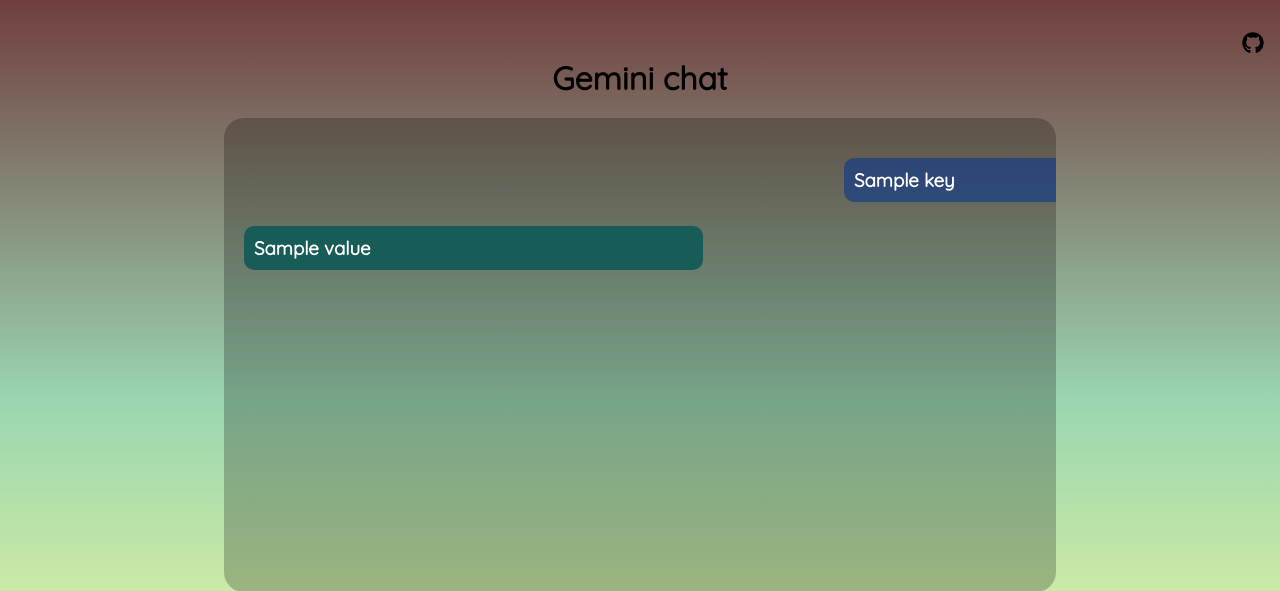
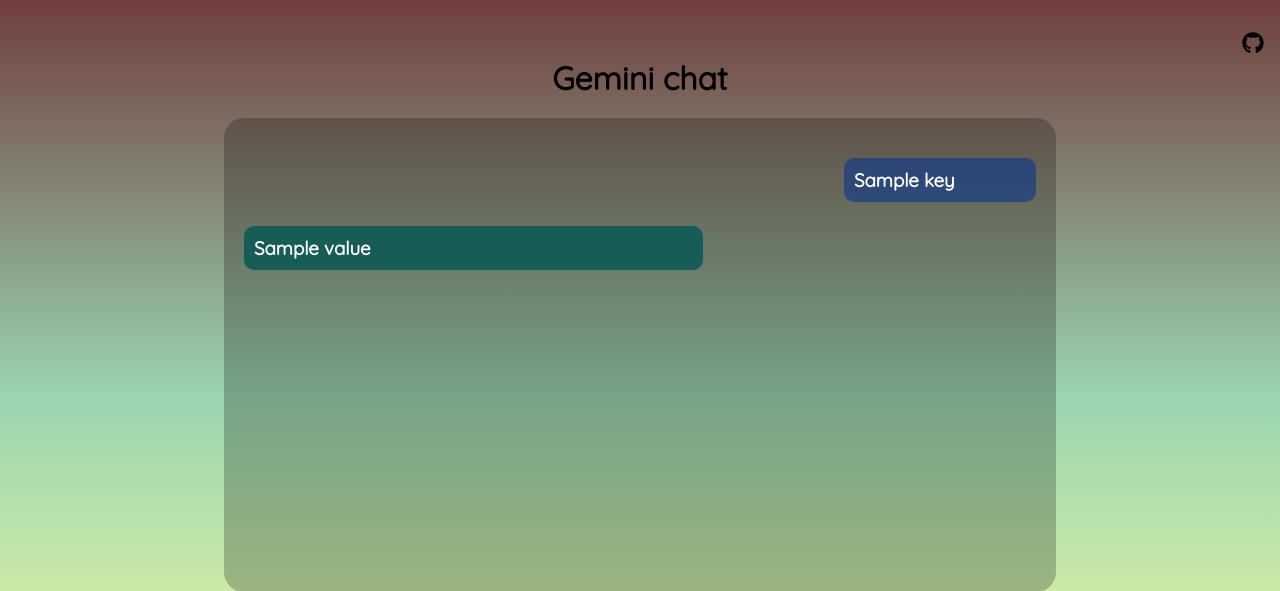
Before and after one commit to lokendarjangid/gemini-chat, a Flask app: template src/templates/index.html in a window 1280 px wide. Shown: the top 591 px of the page. Run offline with Flask 3, Linux system fonts and the light colour scheme; the template is opened without the code that fills it: most values are stand-ins (such as "Sample title", 1, 10 or a date in 2020); some libraries are stand-ins or nearby versions.

Commit message:
Width changed to auto

```diff
--- a/src/static/style.css
+++ b/src/static/style.css
@@ -56,7 +56,7 @@ body {
 } */
 
 .key{
-    width: 50%;
+    width: auto;
     margin-left: 600px;
     background: rgba(12, 56, 139, 0.62);
     padding: 10px;
@@ -115,7 +115,7 @@ body {
         width: 30vw;
     }
     .key{
-        width: 50%;
+        width: auto;
         margin-left: 140px;
         background: rgba(12, 56, 139, 0.62);
         padding: 5px;
```
